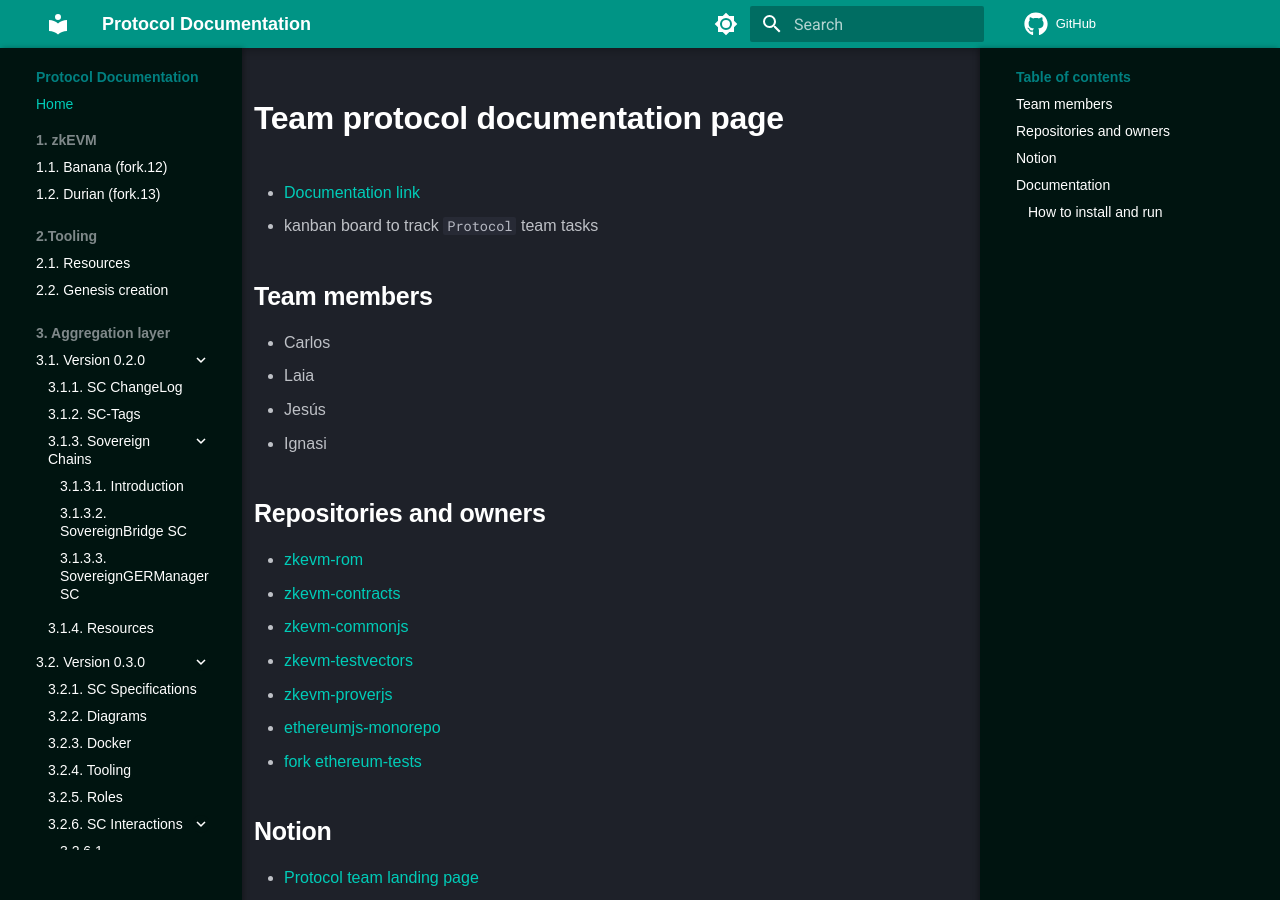
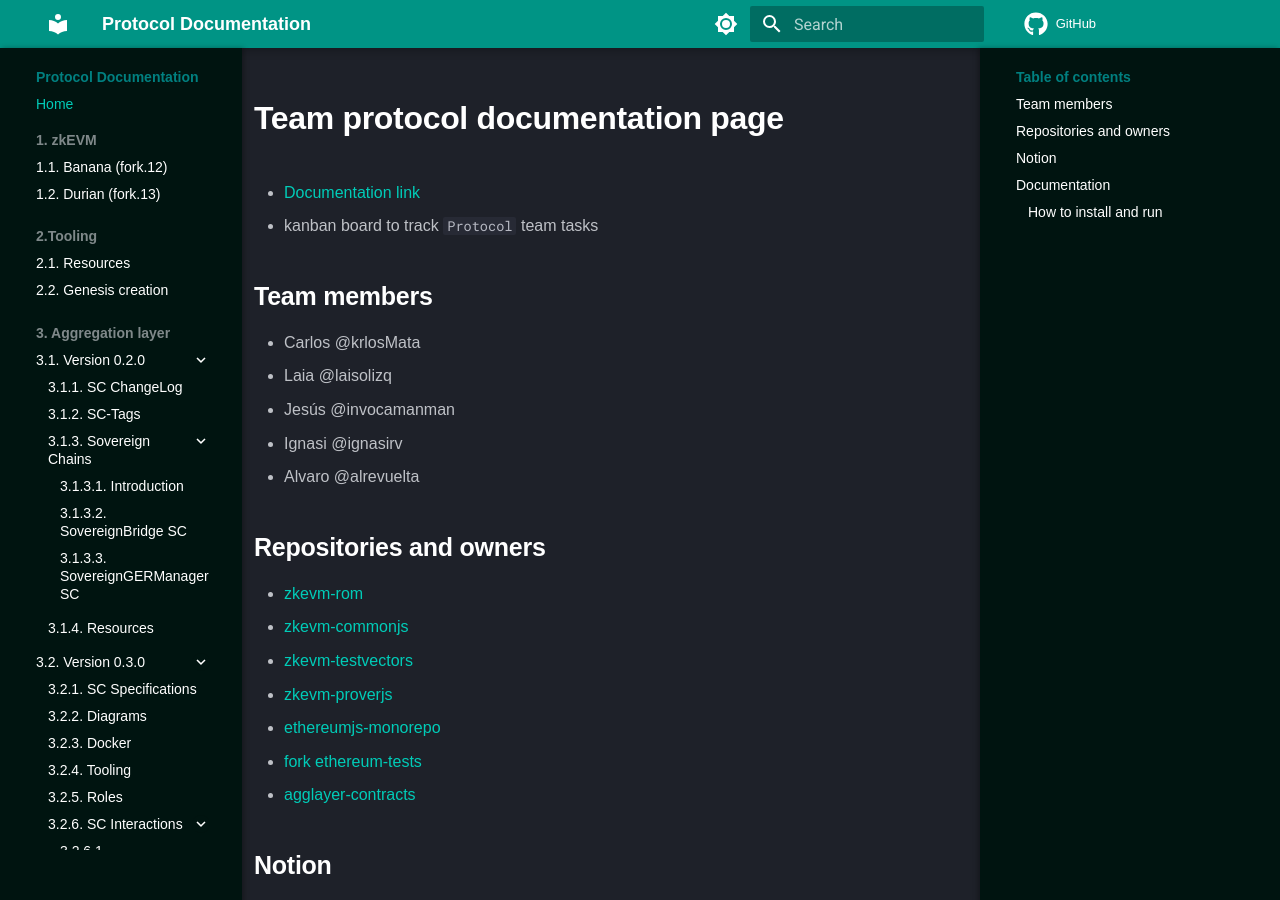
Before and after one commit to agglayer/protocol-team-docs, an MkDocs documentation site: the page built from docs/index.md, in a window 1280 px wide and 900 px high. Built offline with MkDocs 1.6.1 and Material for MkDocs 9.7.7, drawn with Linux system fonts in a browser that asks for light colours; comment, search, counter and statistics services are not loaded.

```diff
--- a/docs/index.md
+++ b/docs/index.md
@@ -4,19 +4,20 @@
 - kanban board to track `Protocol` team tasks
 
 ## Team members
-- Carlos
-- Laia
-- Jesús
-- Ignasi
+- Carlos @krlosMata
+- Laia @laisolizq
+- Jesús @invocamanman
+- Ignasi @ignasirv
+- Alvaro @alrevuelta
 
 ## Repositories and owners
-- [zkevm-rom](https://github.com/0xPolygonHermez/zkevm-rom)
-- [zkevm-contracts](https://github.com/0xPolygonHermez/zkevm-contracts)
-- [zkevm-commonjs](https://github.com/0xPolygonHermez/zkevm-commonjs)
-- [zkevm-testvectors](https://github.com/0xPolygonHermez/zkevm-testvectors)
-- [zkevm-proverjs](https://github.com/0xPolygonHermez/zkevm-proverjs)
-- [ethereumjs-monorepo](https://github.com/hermeznetwork/ethereumjs-monorepo)
-- [fork ethereum-tests](https://github.com/0xPolygonHermez/ethereum-tests)
+- [zkevm-rom](https://github.com/0xPolygon/zkevm-rom)
+- [zkevm-commonjs](https://github.com/0xPolygon/zkevm-commonjs)
+- [zkevm-testvectors](https://github.com/0xPolygon/zkevm-testvectors)
+- [zkevm-proverjs](https://github.com/0xPolygon/zkevm-proverjs)
+- [ethereumjs-monorepo](https://github.com/0xPolygon/ethereumjs-monorepo)
+- [fork ethereum-tests](https://github.com/0xPolygon/ethereum-tests)
+- [agglayer-contracts](https://github.com/agglayer/agglayer-contracts/)
 
 ## Notion
 - [Protocol team landing page](https://www.notion.so/polygontechnology/Protocol-team-b3ee0712a65b4558910bea2ed1aecf03)
```
Also changed, not shown: README.md (+6 -5 lines).
